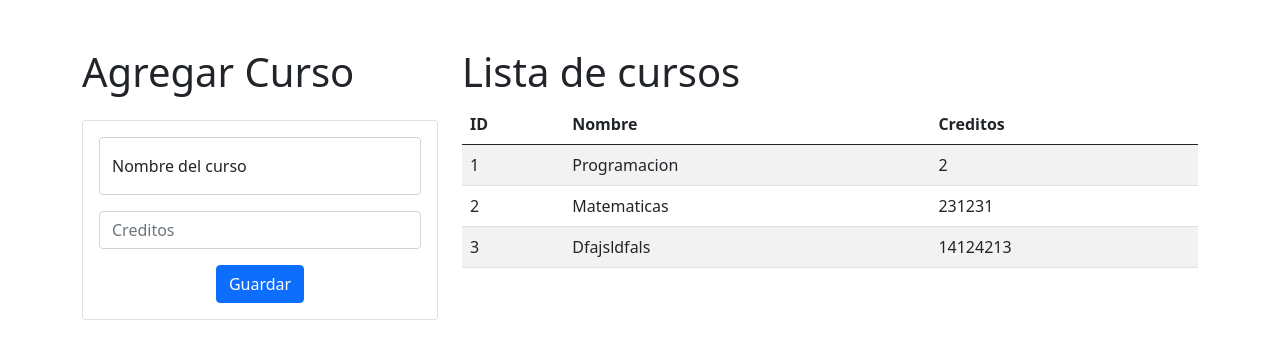
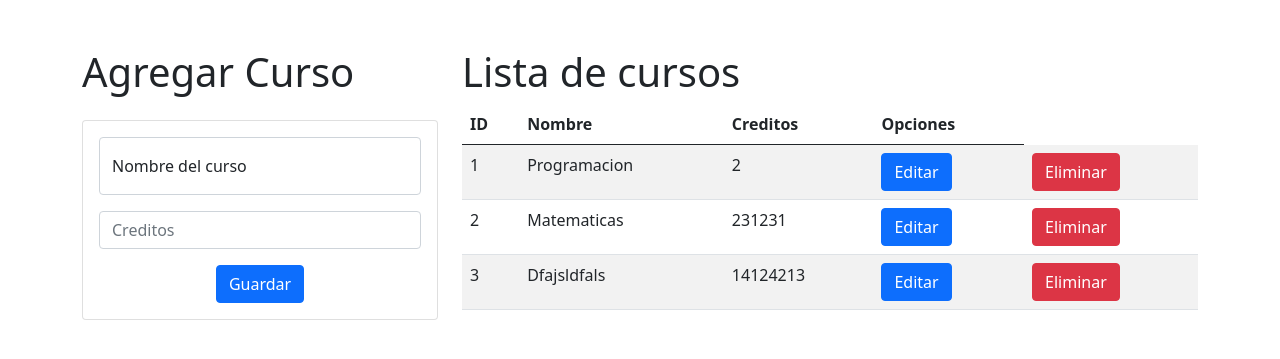
Before and after one commit to ASDaxsorb/universidad-django, a Django app: page / in a window 1280 px wide. Shown: the part 56-415 px from the top of the page. Run offline with Django 4.2, Linux system fonts and the light colour scheme; data comes from the database, SQL or seed files in the repository; some libraries are stand-ins or nearby versions.

Commit message:
added options

```diff
--- a/academico/templates/manage_courses.html
+++ b/academico/templates/manage_courses.html
@@ -59,6 +59,7 @@
             <th>ID</th>
             <th>Nombre</th>
             <th>Creditos</th>
+            <th>Opciones</th>
           </tr>
         </thead>
         <tbody>
@@ -67,6 +68,12 @@
             <td>{{ course.id }}</td>
             <td>{{ course.name | capfirst }}</td>
             <td>{{ course.credits }}</td>
+            <td>
+              <a href="#" class="btn btn-primary">Editar</a>
+            </td>
+            <td>
+              <a href="#" class="btn btn-danger">Eliminar</a>
+            </td>
           </tr>
           {% endfor %}
         </tbody>
--- a/academico/urls.py
+++ b/academico/urls.py
@@ -5,4 +5,5 @@ app_name = "academico"
 urlpatterns = [
     path("", views.home, name="home"),
     path("add_course/", views.add_course, name="add_course"),
+    path("delete_course/<int:id>", views.delete_course, name="delete_course"),
 ]
--- a/academico/views.py
+++ b/academico/views.py
@@ -1,5 +1,4 @@
-from traceback import TracebackException
-from django.shortcuts import render, redirect
+from django.shortcuts import get_object_or_404, render, redirect
 from django.urls import reverse
 from .models import Course
 
@@ -21,6 +20,12 @@ def add_course(request):
         Course.objects.create(name=course_name, credits=credits)
     except Exception as error:
         courses = Course.objects.all()
-        return redirect(reverse("academico:home", kwargs={"error": error}))
+        return render(
+            request, "manage_courses.html", {"courses": courses, "error": error}
+        )
 
     return redirect(reverse("academico:home"))
+
+
+def delete_course(request, id):
+    course = get_object_or_404(Course, pk=id)
```
